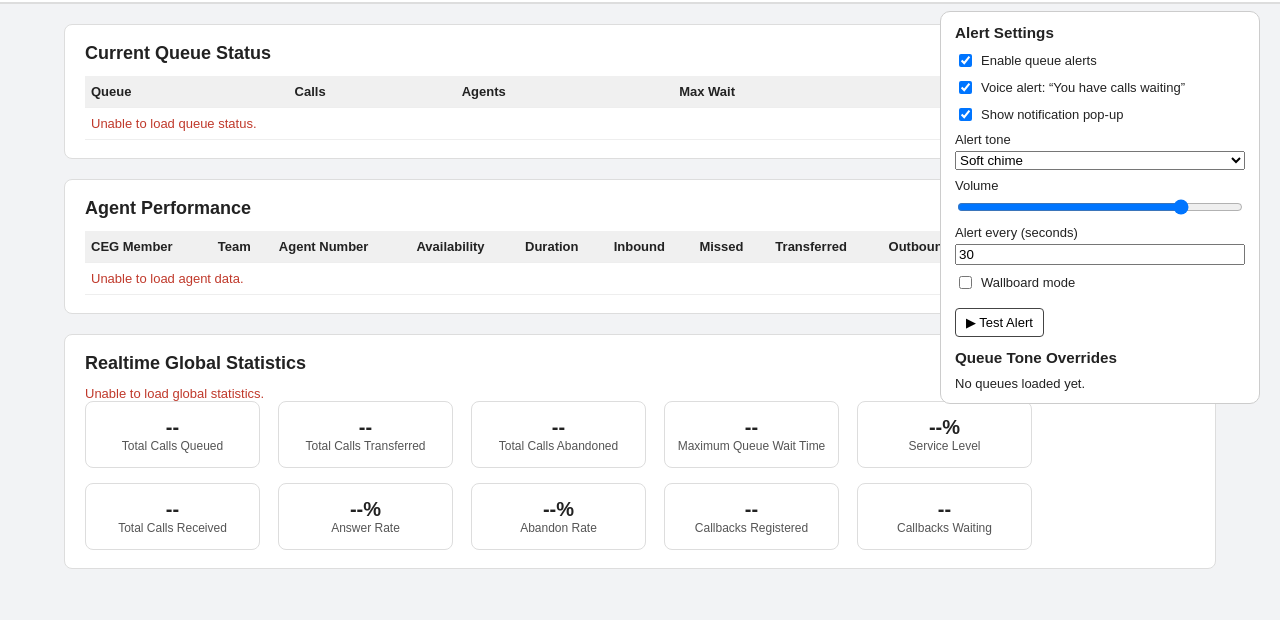
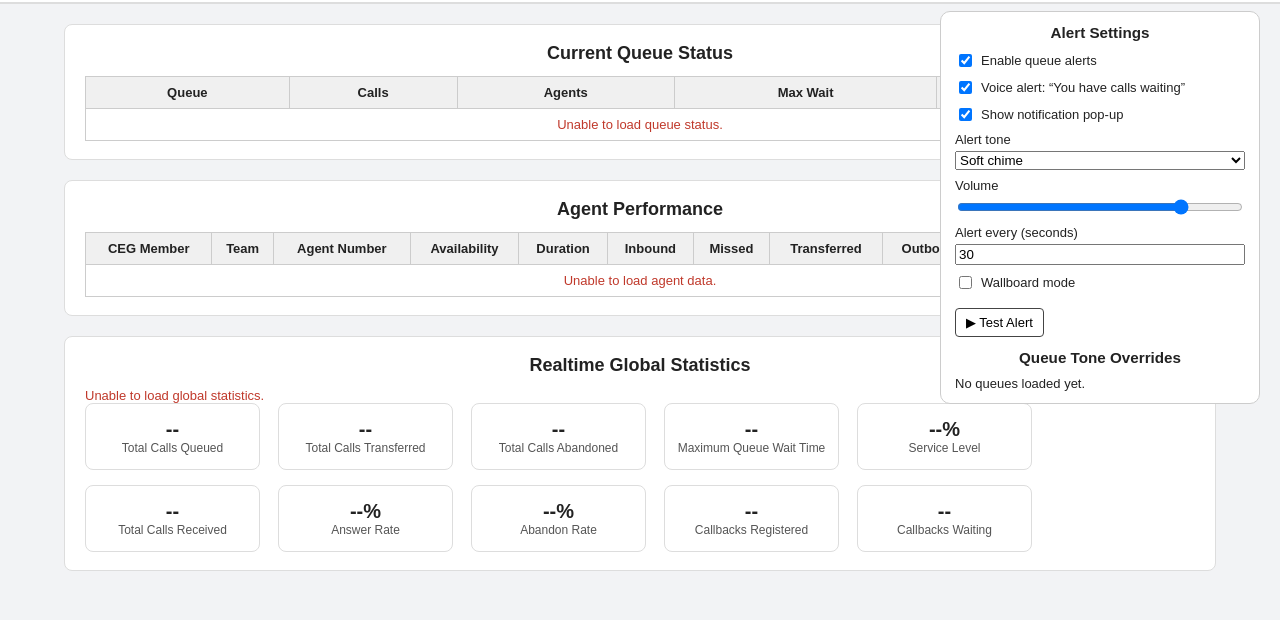
Before and after one commit to ahmedadeyemi-cts/VisionBank, a plain HTML site: page index.html in a window 1280 px wide. Both pictures are taken after a click on the button "🔔 Alert Settings". Shown: the part 89-709 px from the top of the page. Drawn offline with Linux system fonts and the light colour scheme; no server answers.

Commit message:
Update style.css

```diff
--- a/style.css
+++ b/style.css
@@ -65,6 +65,9 @@ body {
     margin-top: 0;
     margin-bottom: 12px;
     font-size: 18px;
+
+    /* 🔥 Center all panel headings */
+    text-align: center;
 }
 
 /* ===============================
@@ -76,19 +79,30 @@ body {
     font-size: 13px;
 }
 
+/* 🔥 FULL GRID BORDER AROUND ALL CELLS + HEADERS */
 .data-table th,
 .data-table td {
     padding: 8px 6px;
-    border-bottom: 1px solid #eeeeee;
+    border: 1px solid #cccccc !important;
 }
 
+/* Header Row */
 .data-table th {
     background: #f0f0f0;
-    text-align: left;
+
+    /* 🔥 Center header text */
+    text-align: center !important;
 }
 
+/* Cells */
+.data-table td {
+    /* 🔥 Center body text */
+    text-align: center !important;
+}
+
+/* Numeric override still right aligned */
 .data-table td.numeric {
-    text-align: right;
+    text-align: right !important;
 }
 
 .loading {
@@ -137,7 +151,6 @@ body {
     border-radius: 4px;
 }
 
-/* Orange: Not Set, Wrap, Lunch, Accept Internal, Busy */
 .status-orange,
 .status-wrap,
 .status-lunch {
@@ -145,19 +158,16 @@ body {
     color: #ffffff;
 }
 
-/* On Call - Red */
 .status-oncall {
     background: #c0392b;
     color: #ffffff;
 }
 
-/* Break - Yellow */
 .status-break {
     background: #f1c40f;
     color: #000000;
 }
 
-/* Idle - Gray */
 .status-idle {
     background: #7f8c8d;
     color: #ffffff;
@@ -236,6 +246,9 @@ body {
 .alert-history-panel h3 {
     margin-top: 0;
     margin-bottom: 10px;
+
+    /* 🔥 Center section titles */
+    text-align: center;
 }
 
 .hidden {
@@ -301,6 +314,9 @@ body {
     padding: 6px 0;
     border-bottom: 1px solid #dddddd;
     font-size: 12px;
+
+    /* 🔥 Center text */
+    text-align: center;
 }
 
 .history-time {
```
